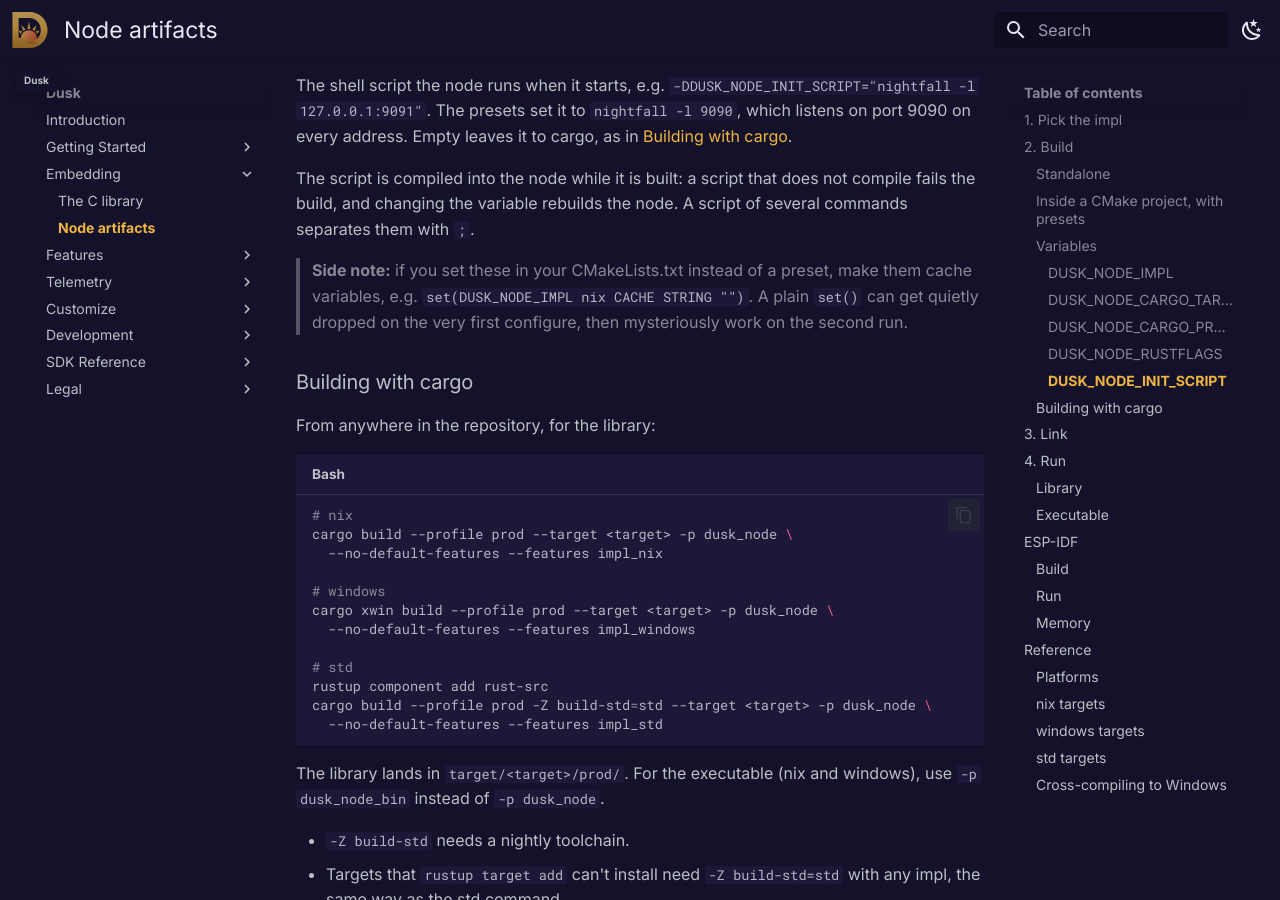
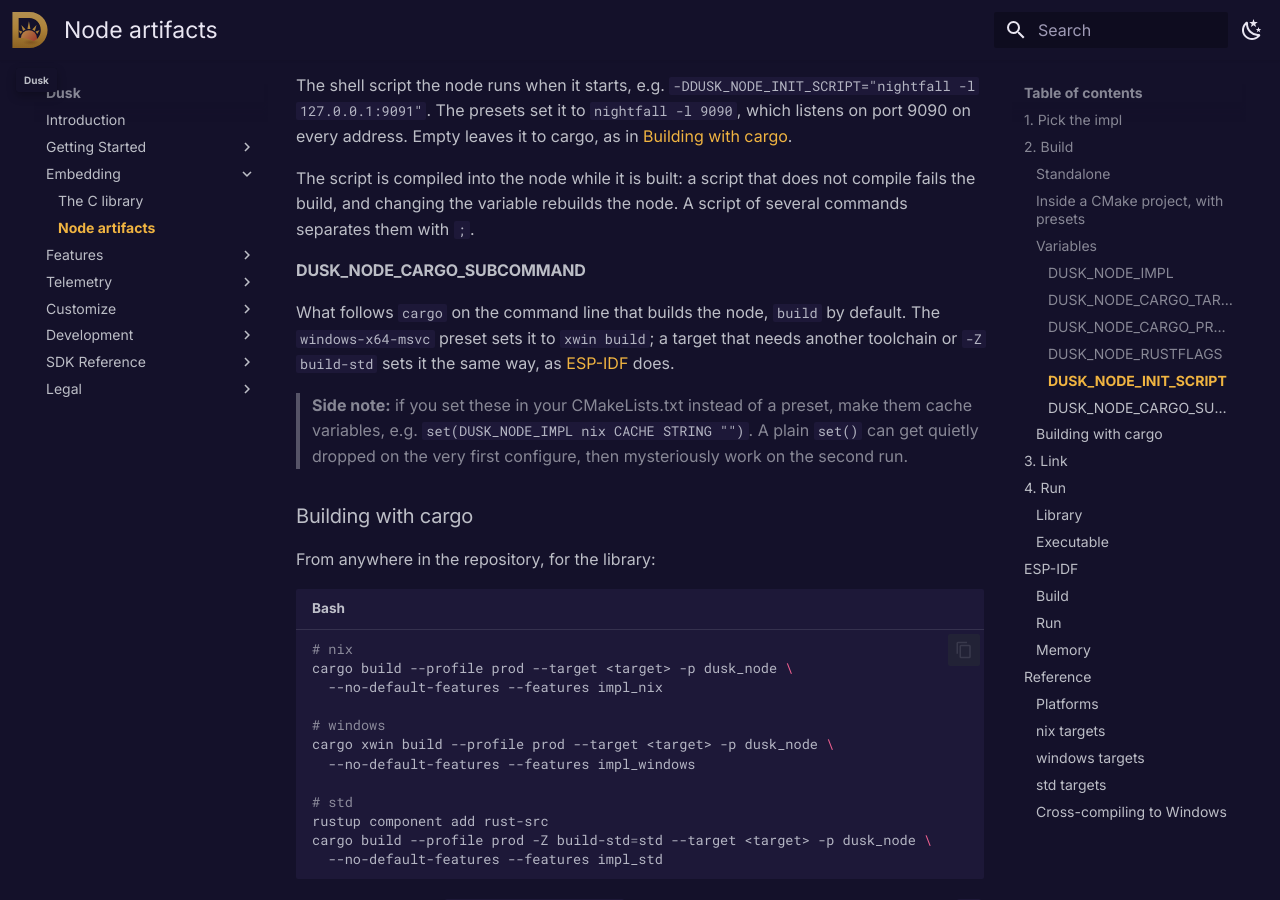
Before and after one commit to tomerze/dusk, an MkDocs documentation site: the page built from docs/docs/embedding/node-artifacts.md, in a window 1280 px wide and 900 px high, scrolled down 3623 px. Built offline with MkDocs 1.6.1 and Material for MkDocs 9.7.7, drawn with Linux system fonts in a browser that asks for light colours; comment, search, counter and statistics services are not loaded.

Commit message:
Update docs to list DUSK_NODE_CARGO_SUBCOMMAND with the node's CMake variables
The variable was already there - the windows-x64-msvc preset sets it to
xwin build - but the Variables section left it out. An ESP-IDF build is the
second place a node developer has to set it.

```diff
--- a/docs/docs/embedding/node-artifacts.md
+++ b/docs/docs/embedding/node-artifacts.md
@@ -152,6 +152,13 @@ it to cargo, as in [Building with cargo](#building-with-cargo).
 The script is compiled into the node while it is built: a script that does not
 compile fails the build, and changing the variable rebuilds the node. A script of
 several commands separates them with `;`.
+
+#### DUSK_NODE_CARGO_SUBCOMMAND
+
+What follows `cargo` on the command line that builds the node, `build` by
+default. The `windows-x64-msvc` preset sets it to `xwin build`; a target that
+needs another toolchain or `-Z build-std` sets it the same way, as
+[ESP-IDF](#esp-idf) does.
 
 > **Side note:** if you set these in your CMakeLists.txt instead of a preset,
 > make them cache variables, e.g. `set(DUSK_NODE_IMPL nix CACHE STRING "")`.
```
